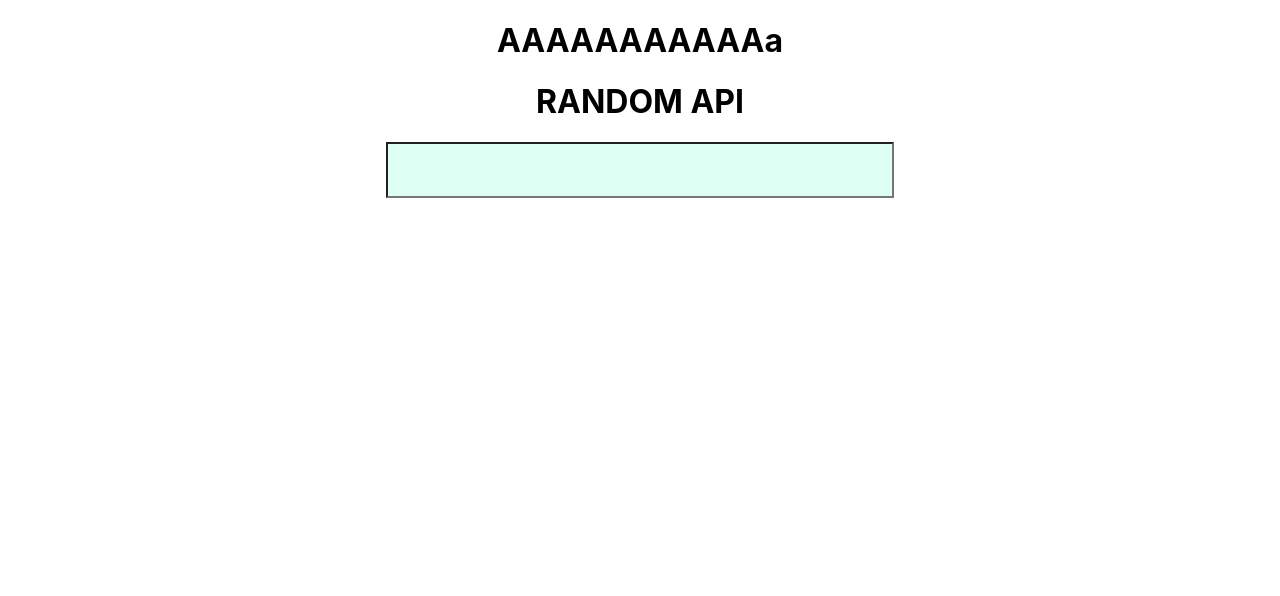
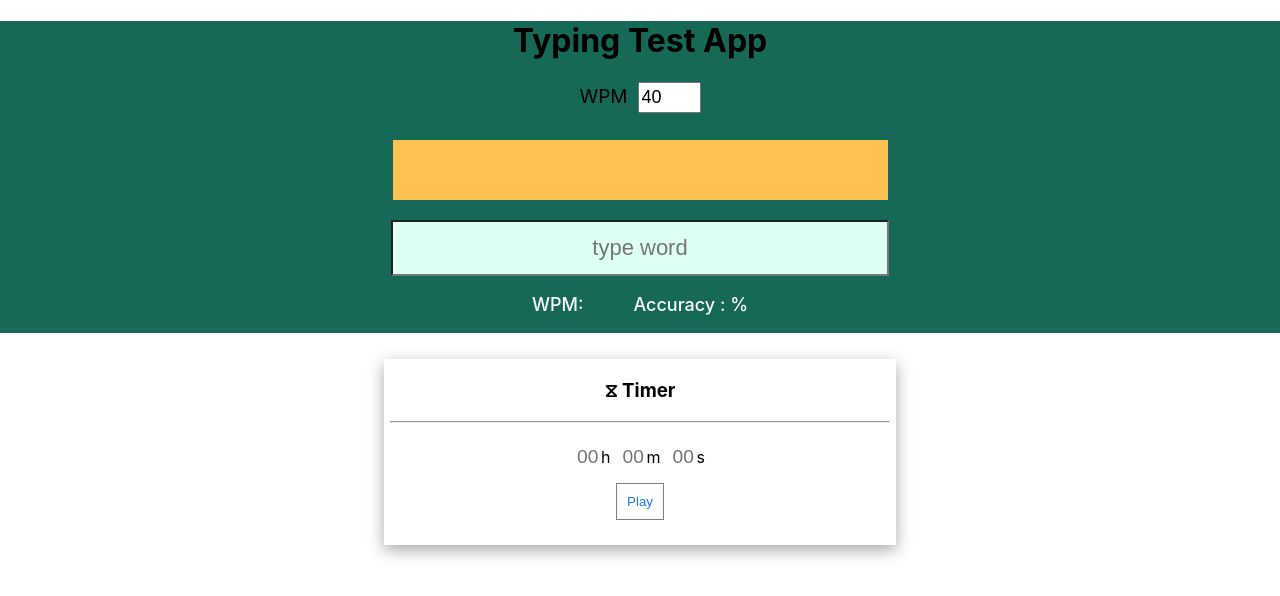
Before and after one commit to 123bhagesh/chaabi_assignment, a React (Create React App) app: page / in a window 1280 px wide. Shown: the top 596 px of the page. Built offline with nearby package versions, Linux system fonts and the light colour scheme; no server answers.

Commit message:
file added

```diff
--- a/src/App.js
+++ b/src/App.js
@@ -2,6 +2,8 @@ import logo from './logo.svg';
 import './App.css';
 import { Homepage } from './Component/Homepage';
 import axios from 'axios';
+import Timer from './Component/Count-Down/Timer';
+
 
 function App() {
 
@@ -15,8 +17,9 @@ function App() {
 // });
   return (
     <div className="App">
-      <h1>AAAAAAAAAAAa</h1>
       <Homepage/>
+      <Timer/>
+
     </div>
   );
 }
--- /dev/null
+++ b/src/Component/Count-Down/CountDown.jsx
@@ -0,0 +1,86 @@
+import React from 'react';
+import { useState, useRef, useEffect } from 'react';
+// import { toast } from 'react-toastify';
+import styles from '../Styles/countdown.module.css';
+
+//Reusable Count-Down component
+const CountDown = (props) => {
+  const { status, timeLimit } = props;
+
+  const timerId = useRef(null);
+  const [seconds, setSeconds] = useState(timeLimit.seconds || 0);
+  const [minutes, setMinutes] = useState(timeLimit.minutes || 0);
+  const [hour, setHour] = useState(timeLimit.hour || 0);
+
+  const start = () => {
+    if (!timerId.current) {
+      timerId.current = setInterval(() => {
+        setSeconds((seconds) => seconds - 1);
+      }, 1000);
+    }
+    if (hour == 0 && minutes == 0 && seconds == 0) {
+      clearInterval(timerId.current);
+      // toast('⏰ Time is Expired');
+    }
+    if (seconds == 0 && minutes > 0) {
+      setMinutes((minutes) => minutes - 1);
+      setSeconds(59);
+    }
+    if (seconds == 0 && minutes == 0 && hour > 0) {
+      setHour((hour) => hour - 1);
+      setMinutes(59);
+      setSeconds(59);
+    }
+  };
+  const pause = () => {
+    clearInterval(timerId.current);
+    timerId.current = null;
+  };
+  const reset = () => {
+    clearInterval(timerId.current);
+    timerId.current = null;
+    setSeconds(0);
+    setMinutes(0);
+    setHour(0);
+  };
+
+  useEffect(() => {
+    if (status == 'PLAY') {
+      start();
+    }
+    if (status == 'PAUSE') {
+      pause();
+    }
+  }, [seconds, minutes, hour, status]);
+
+  //Clean Up Function
+  //becouse whenever our component is unmounted then it reset this four value
+  //1 - timerId.current = null;
+  //2 - setSeconds(0);
+  //3 - setMinutes(0);
+  //4 -  setHour(0);
+
+  useEffect(() => {
+    return () => {
+      clearInterval(timerId.current);
+    };
+  }, []);
+  return (
+    <div className={styles.countDown}>
+      <div>
+        <h4>{hour ? hour : '00'}</h4>
+        <p>h</p>
+      </div>
+      <div>
+        <h4>{minutes ? minutes : '00'}</h4>
+        <p>m</p>
+      </div>
+      <div>
+        <h4>{seconds ? seconds : '00'}</h4>
+        <p>s</p>
+      </div>
+    </div>
+  );
+};
+
+export default CountDown;
--- /dev/null
+++ b/src/Component/Count-Down/Timer.jsx
@@ -0,0 +1,71 @@
+import React from 'react';
+import { useEffect } from 'react';
+import { useState } from 'react';
+import CountDown from './CountDown';
+import TimerLimitInput from './TimerLimitInput';
+import styles from '../Styles/timer.module.css';
+// import { ToastContainer } from 'react-toastify';
+// import 'react-toastify/dist/ReactToastify.min.css';
+// import { toast } from 'react-toastify';
+
+const Timer = () => {
+  const [status, setStatus] = useState('');
+  const [timeLimit, setTimeLimit] = useState(null);
+  const [start, setStart] = useState(false);
+
+  const handleStart = () => {
+    if (timeLimit === null) {
+      // toast('Please Enter TimeLimit');
+    } else {
+      if (status === '') {
+        setStart(true);
+        setTimeout(() => {
+          setStatus('PLAY');
+        }, 1);
+      } else {
+        setStart(!start);
+        setStatus('');
+        setTimeLimit(null);
+      }
+    }
+  };
+
+  return (
+    <div className={styles.timerContainer}>
+      <h3>⧖ Timer</h3>
+      <hr />
+      {!start ? (
+        <TimerLimitInput
+          setTimeLimit={setTimeLimit}
+          timeLimit={timeLimit}
+        />
+      ) : (
+        <>
+          <CountDown status={status} timeLimit={timeLimit} />
+          <button
+            className={styles.startBtn}
+            onClick={() => {
+              status === 'PAUSE'
+                ? setStatus('PLAY')
+                : status === 'PLAY'
+                ? setStatus('PAUSE')
+                : setStatus('PLAY');
+            }}
+          >
+            {status == 'PAUSE'
+              ? 'Resume'
+              : status === 'PLAY'
+              ? 'Pause'
+              : 'Play'}
+          </button>
+        </>
+      )}
+
+      <button className={styles.resetBtn} onClick={handleStart}>
+        {start ? 'Reset' : 'Play'}
+      </button>
+    </div>
+  );
+};
+
+export default Timer;
--- /dev/null
+++ b/src/Component/Count-Down/TimerLimitInput.jsx
@@ -0,0 +1,54 @@
+import React, { useState } from 'react';
+import styles from '../Styles/timerLimitInputs.module.css';
+const TimerLimitInput = (props) => {
+  const { timeLimit, setTimeLimit } = props;
+
+  const handleChange = (e) => {
+    setTimeLimit({
+      ...timeLimit,
+      [e.target.name]: e.target.value,
+    });
+  };
+
+  const validations = (e) => {
+    if (e.target.value.length > 2)
+      e.target.value = e.target.value.slice(0, e.target.maxLength);
+  };
+
+  return (
+    <div className={styles.inputsContainer}>
+      <div>
+        <input
+          onInput={validations}
+          onChange={handleChange}
+          placeholder="00"
+          type="number"
+          name="hour"
+        />
+        <p>h</p>
+      </div>
+      <div>
+        <input
+          onInput={validations}
+          onChange={handleChange}
+          placeholder="00"
+          type="number"
+          name="minutes"
+        />
+        <p>m</p>
+      </div>
+      <div>
+        <input
+          onInput={validations}
+          onChange={handleChange}
+          placeholder="00"
+          type="number"
+          name="seconds"
+        />
+        <p>s</p>
+      </div>
+    </div>
+  );
+};
+
+export default TimerLimitInput;
--- a/src/Component/Homepage.jsx
+++ b/src/Component/Homepage.jsx
@@ -1,4 +1,4 @@
-import React, { useEffect, useState } from 'react'
+import React, { useEffect, useRef, useState } from 'react'
 import { useDispatch, useSelector} from'react-redux'
 import axios from 'axios';
 import { getDataSuccess } from '../Redux/action';
@@ -8,8 +8,13 @@ export const Homepage=()=> {
    const dispatch = useDispatch()
 
   const [name, setName] = useState('')
-  const data = useSelector((store)=> store)
-  console.log("DDDDDDD",data)
+//   const[timer, setTimer] = useState(0)
+  const [time, setTime] = useState(0)
+  const [ wordPM, setWordPM] = useState(40)
+
+  let data = useSelector((store)=> store.data)
+//   console.log("DDDDDDD",data[0].split(''))
+
 
 const getData=()=>{
     axios.get('https://random-word-api.herokuapp.com/word')
@@ -17,16 +22,62 @@ const getData=()=>{
 .catch((err)=> console.log(err))
 }
 useEffect(()=>{
-   getData()
-},[])
-// console.log(name,"NANNNNNN")
+   // getData()
+      if(name== data){
+      getData()
+      setName('')
+   }
+},[name,data])
+let c=0
+const handleInput=(e)=>{
+   setName(e.target.value)
+   c++
+}
+
+console.log("CCCCCCC",c)
+let count=0
+let nn ='';
+if(data.length > 0){
+   nn = data[0].split('')
+}
+
+for(let a=0; a<nn.length; a++){
+   if(nn[a] != name[a]){
+      count++
+   }
+}
+let accuracy = (nn.length - count )/nn.length *100
+// console.log(accuracy,"ACCCCCCCCCCCCC",count)
+// let newAcc= useRef(0)
+if(name.length == nn.length){
+   // newAcc =accuracy
+   localStorage.setItem('Accc',JSON.stringify(accuracy))
+}
+
+// let cc = localStorage.getItem(JSON.parse('Accc'))
+// console.log("NEWACC", cc)
+
 
 
 return  (
-   <div>
-      <h1>RANDOM API</h1>
+   <div className={Style.container}>
+      <h1>Typing Test App</h1>
+      {/* <h2>{timer}</h2> */}
+            {/* <button onClick={onClickReset}>Reset</button>
+            <button onClick={pause}>Pause</button> */}
+      <div className={Style.fristDiv}>
+         <label htmlFor="">WPM</label>
+         <input type="number" value={wordPM} onChange={(e)=> setWordPM(e.target.value)}  />
+      </div>
+      <div className={Style.wordContainer}>
+         <h2>{data}</h2>
+      </div>
       <div>
-        <input className={Style.inputField} type="text" onChange={(e)=> setName(e.target.value)} />
+        <input className={Style.inputField} value={name} type="text" placeholder='type word' onChange={handleInput} />
+      </div>
+      <div className={Style.bottomDiv}>
+         <p>WPM:{}</p>
+          <p>Accuracy : {}%</p>
       </div>
    </div>
 )
--- a/src/Component/Homepage.module.css
+++ b/src/Component/Homepage.module.css
@@ -1,6 +1,41 @@
+.container{
+    background-color: rgb(22, 105, 87);
+}
 .inputField{
-    width: 500px;
+    width: 490px;
     height: 50px;
     font-size: 22px;
     background-color: rgb(221, 255, 244);
+    text-align: center;
 }
+.fristDiv >label{
+    /* gap: 50px; */
+    font-size: 19px;
+
+}
+.fristDiv >input{
+   width: 55px;
+   height: 25px;
+   font-size: 18px;
+   margin-left: 10px;
+}
+.wordContainer{
+    width: 495px;
+    height: 60px;
+    background-color: rgb(255, 194, 82);
+    justify-content: center;
+    margin: auto;
+    align-items: center;
+    font-size: 22px;
+    margin-bottom: 20px;
+}
+.bottomDiv{
+    display: flex;
+    gap: 50px;
+    text-align: center;
+    font-size: 18px;
+    font-weight: 500;
+    color: rgb(251, 248, 254);
+    margin: auto;
+    justify-content: center;
+}
--- /dev/null
+++ b/src/Component/Styles/bottomsheet.module.css
@@ -0,0 +1,39 @@
+/* Bottom Sheet Container*/
+.container {
+  width: 100%;
+  height: 100%;
+  display: none; /*by default our overlay is also hidden*/
+  justify-content: center; /*using justify content center we fixed our bottomsheet position horrizontally center*/
+  align-items: flex-end; /*using align item flex end we fixed our bottomsheet position vertically bottom*/
+  position: fixed;
+  top: 0px;
+  left: 0px;
+  background-color: rgba(0, 0, 0, 0.5);
+}
+
+/*bottom sheet*/
+.bottomSheet {
+  width: 500px;
+  height: 300px;
+  background-color: white;
+  transform: translateY(100%); /*by default bottomSheet is hidden */
+  transition: transform 0.4s ease-in-out; /*animation for open*/
+  padding: 10px;
+  border-radius: 5px 5px 0px 0px;
+}
+
+/*for visible bottomsheet we need to do onclick "transform:translateY(0)" */
+
+.showBtn {
+  margin-top: 5%;
+  font-weight: bold;
+  font-size: medium;
+  padding: 12px;
+  border-radius: 5px;
+  background-color: rgb(32, 177, 88);
+  color: white;
+  border: none;
+}
+.showBtn:hover {
+  background-color: rgb(26, 155, 26);
+}
--- /dev/null
+++ b/src/Component/Styles/btsContent.module.css
@@ -0,0 +1,14 @@
+.container {
+  max-width: 100%;
+  padding: 0.1% 5%;
+  line-height: 5px;
+  cursor: pointer;
+}
+.container:hover {
+  background-color: rgb(253, 225, 225);
+}
+h4,
+h5 {
+  font-weight: 500;
+  text-align: left;
+}
--- /dev/null
+++ b/src/Component/Styles/countdown.module.css
@@ -0,0 +1,15 @@
+.countDown {
+  display: flex;
+  justify-content: center;
+  align-items: center;
+  gap: 10px;
+}
+
+.countDown > div {
+  display: flex;
+  align-items: center;
+}
+.countDown > div > h4 {
+  font-size: larger;
+  font-weight: 400;
+}
--- /dev/null
+++ b/src/Component/Styles/timer.module.css
@@ -0,0 +1,21 @@
+.timerContainer {
+  width: 500px;
+  margin: 2% auto 0 auto;
+  padding: 0.1% 0.5% 2% 0.5%;
+  box-shadow: rgba(0, 0, 0, 0.35) 0px 5px 15px;
+}
+
+.timerContainer button {
+  padding: 2%;
+}
+.startBtn {
+  background-color: rgb(26, 115, 232);
+  color: white;
+  border: 1px solid rgb(26, 115, 232);
+  margin-right: 10px;
+}
+.resetBtn {
+  color: rgb(26, 115, 232);
+  background-color: white;
+  border: 1px solid gray;
+}
--- /dev/null
+++ b/src/Component/Styles/timerLimitInputs.module.css
@@ -0,0 +1,30 @@
+.inputsContainer {
+  display: flex;
+  justify-content: center;
+  align-items: center;
+  gap: 10px;
+}
+.inputsContainer > div {
+  display: flex;
+  align-items: center;
+}
+.inputsContainer > div > input {
+  width: 22px;
+  height: 40px;
+  font-size: larger;
+  font-weight: 400;
+  border: none;
+  outline: none;
+}
+
+/* for hiding input tag arrow on hover */
+.inputsContainer > div > input::-webkit-outer-spin-button,
+.inputsContainer > div > input::-webkit-inner-spin-button {
+  -webkit-appearance: none;
+  margin: 0;
+}
+
+.inputsContainer > div > input:active {
+  border: none;
+  outline: none;
+}
```
